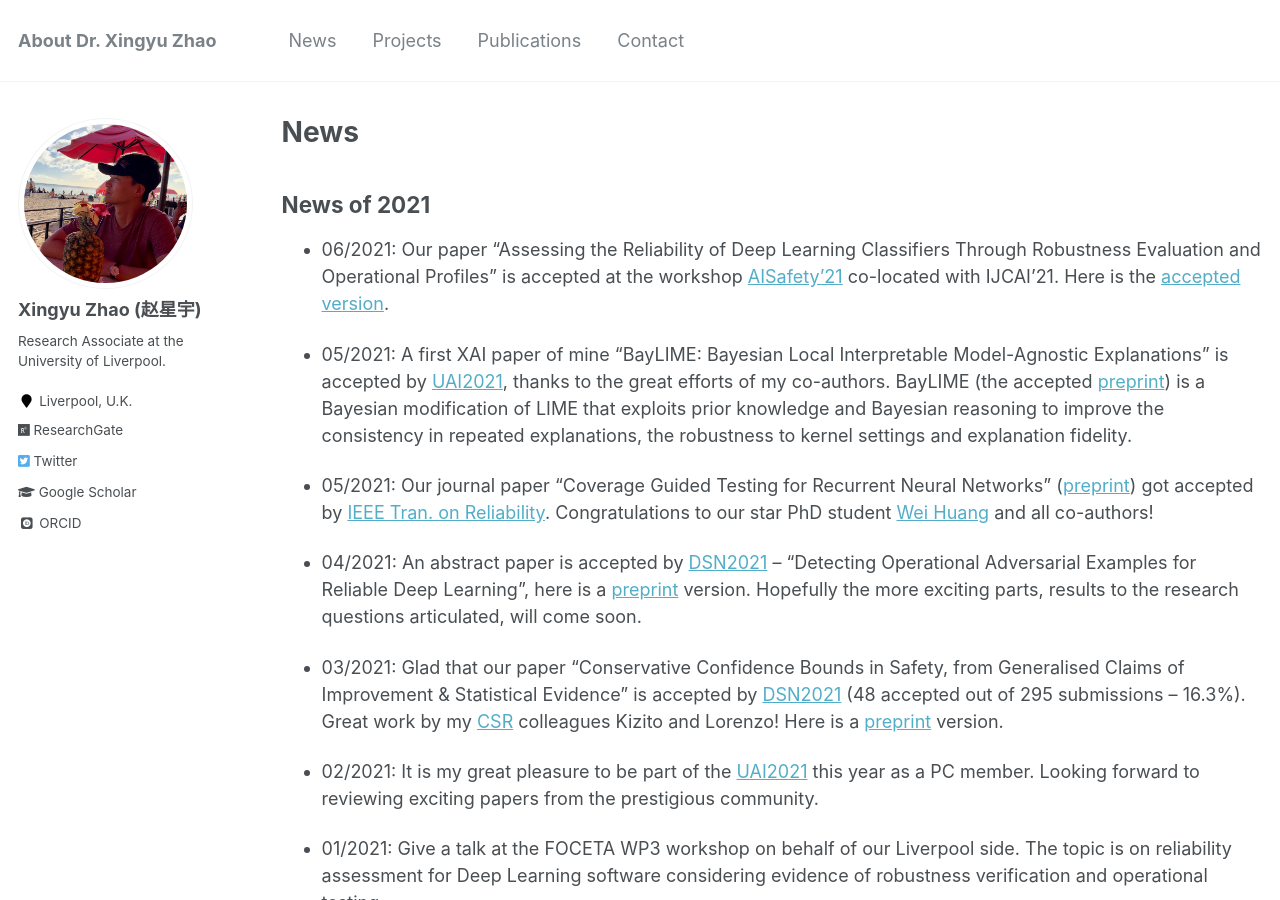
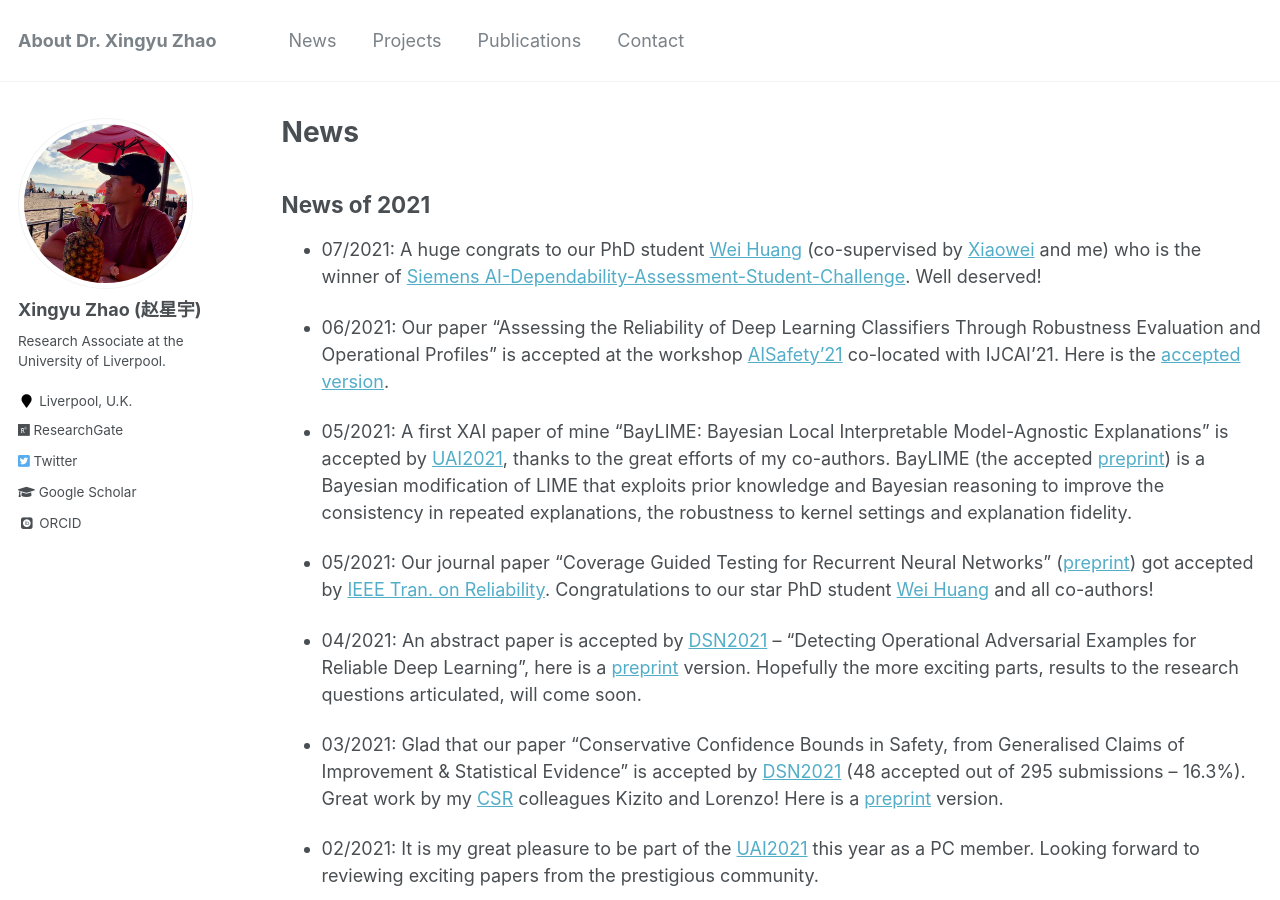
Before and after one commit to x-y-zhao/x-y-zhao.github.io, a Jekyll site: the page built from _pages/news.md, in a window 1280 px wide and 900 px high. Built offline with Jekyll 4.4.1, drawn with Linux system fonts in a browser that asks for light colours; some web fonts are replaced.

Commit message:
Update news.md

```diff
--- a/_pages/news.md
+++ b/_pages/news.md
@@ -9,6 +9,8 @@ redirect_from:
 
 {% include base_path %}
 ## News of 2021
+
+* 07/2021: A huge congrats to our PhD student [Wei Huang](https://scholar.google.com/citations?user=qwqKoMAAAAAJ&hl=en) (co-supervised by [Xiaowei](https://cgi.csc.liv.ac.uk/~xiaowei/) and me) who is the winner of [Siemens AI-Dependability-Assessment-Student-Challenge](https://ecosystem.siemens.com/topic/detail/default/33). Well deserved!
 
 * 06/2021: Our paper "Assessing the Reliability of Deep Learning Classifiers Through Robustness Evaluation and Operational Profiles" is accepted at the workshop [AISafety'21](https://www.aisafetyw.org/) co-located with IJCAI'21. Here is the [accepted version](https://arxiv.org/pdf/2106.01258.pdf).
 
```
